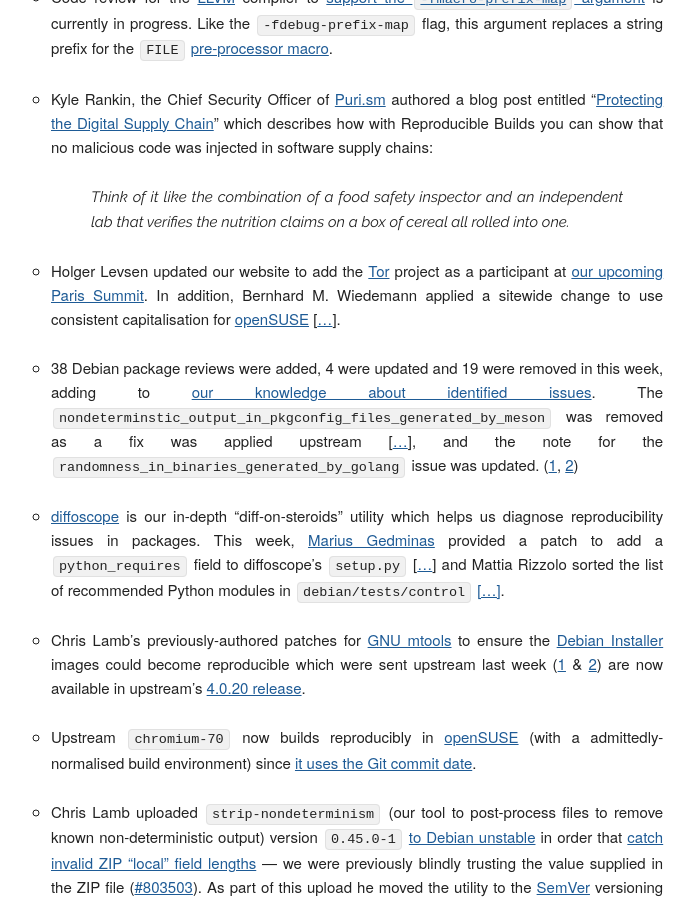
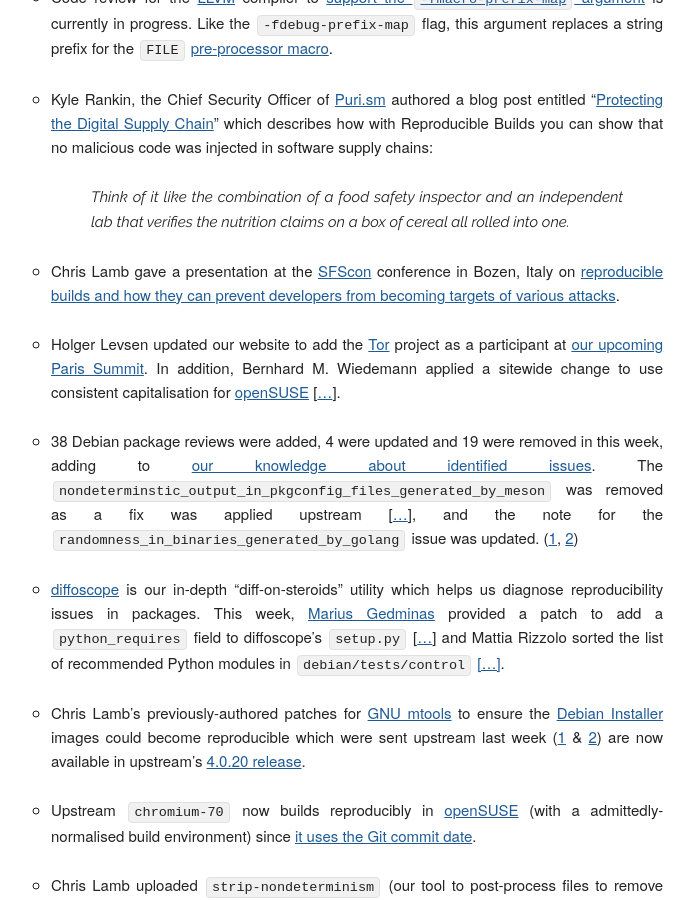
Before and after one commit to prototypefund/reproducible-website, a Jekyll site: the page built from _blog/posts/186.md, in a window 1280 px wide and 900 px high, scrolled down 433 px. Shown: the whole window, without its empty margins (124-819 px from the left). Built offline with Jekyll 4.4.1, drawn with Linux system fonts in a browser that asks for light colours; some web fonts are replaced.

Commit message:
186 += Add SFScon presentation.

```diff
--- a/_blog/posts/186.md
+++ b/_blog/posts/186.md
@@ -11,6 +11,8 @@
 * Kyle Rankin, the Chief Security Officer of [Puri.sm](https://puri.sm/posts/protecting-the-digital-supply-chain/) authored a blog post entitled "[Protecting the Digital Supply Chain](https://puri.sm/posts/protecting-the-digital-supply-chain/)" which describes how with Reproducible Builds you can show that no malicious code was injected in software supply chains:
 
     > *Think of it like the combination of a food safety inspector and an independent lab that verifies the nutrition claims on a box of cereal all rolled into one.*
+
+* Chris Lamb gave a presentation at the [SFScon](https://www.sfscon.it) conference in Bozen, Italy on [reproducible builds and how they can prevent developers from becoming targets of various attacks](https://www.sfscon.it/talks/you-think-youre-not-a-target-a-tale-of-three-developers/).
 
 * Holger Levsen updated our website to add the [Tor](https://www.torproject.org/) project as a participant at [our upcoming Paris Summit](https://reproducible-builds.org/events/paris2018/). In addition, Bernhard M. Wiedemann applied a sitewide change to use consistent capitalisation for [openSUSE](https://www.opensuse.org/) [[...](https://salsa.debian.org/reproducible-builds/reproducible-website/commit/1bd9083)].
 
```
